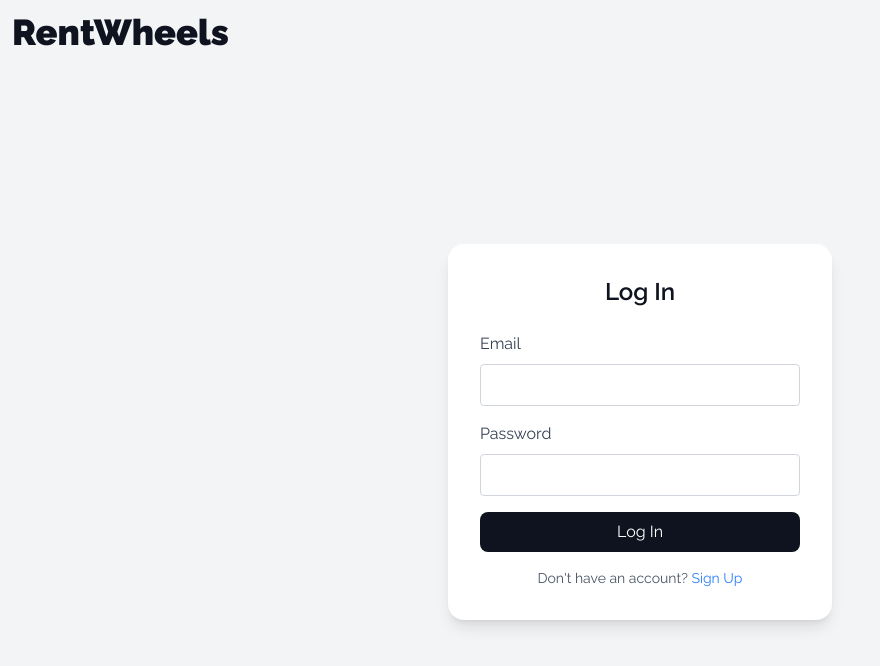
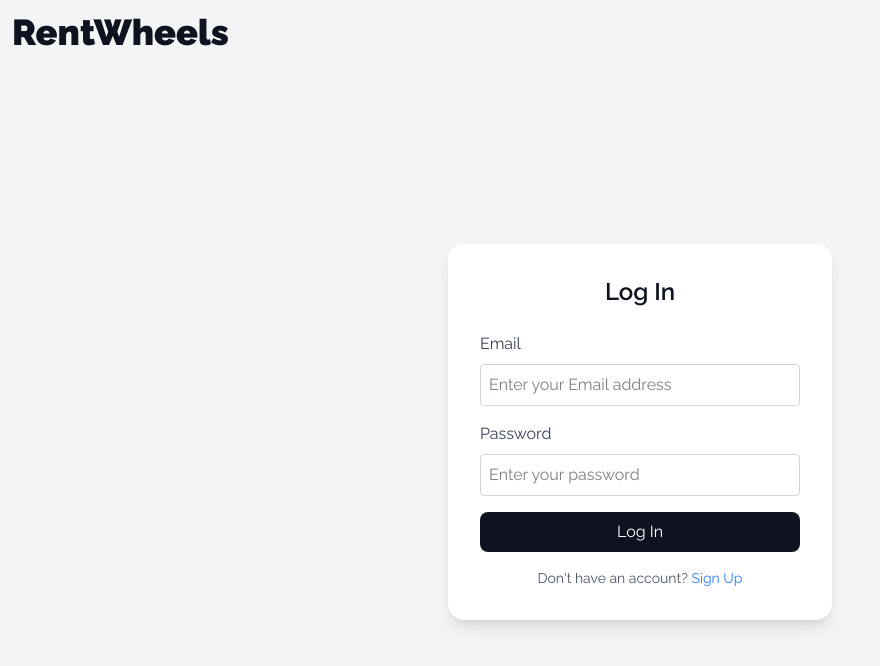
Before and after one commit to vidhyuthdev/Car-Rental-Project, a React (Vite) app in the folder frontend/: page /auth in a window 1280 px wide. Shown: the top 666 px of the page, without its empty margins (0-880 px from the left). Built offline with nearby package versions, Linux system fonts and the light colour scheme.

Commit message:
Auth Page improvement

```diff
--- a/frontend/package.json
+++ b/frontend/package.json
@@ -11,6 +11,7 @@
   },
   "dependencies": {
     "@tailwindcss/vite": "^4.0.5",
+    "axios": "^1.7.9",
     "react": "^18.3.1",
     "react-dom": "^18.3.1",
     "tailwindcss": "^4.0.5"
--- a/frontend/src/Pages/AuthenticationPage/AuthPage.jsx
+++ b/frontend/src/Pages/AuthenticationPage/AuthPage.jsx
@@ -1,20 +1,35 @@
-import  { useState } from 'react';
+import { useState } from 'react';
 import { useNavigate } from 'react-router-dom';
 
 const AuthPage = () => {
   const [isSignUp, setIsSignUp] = useState(false);
-    const navigate=useNavigate();
+  const navigate = useNavigate();
 
-    const HandleNavigateClick=()=>
-    {
-        navigate('/')
-    }
+
+  const [formData, setFormData] = useState({
+    email: '',
+    password: '',
+  });
+
+
+  const handleChange = (e) => {
+    setFormData({ ...formData, [e.target.name]: e.target.value });
+  };
+
+  const HandleNavigateClick = () => {
+    navigate('/');
+  };
+
   return (
     <div className='h-screen flex flex-col'>
-        <div onClick={()=>HandleNavigateClick()}
-        className='text-custom-dark bg-gray-100  sm:text-4xl text-2xl font-black cursor-pointer p-3'>Rent<span className='text-custom-dark  sm:text-4xl text-2xl font-black'>Wheels</span></div>
+      <div
+        onClick={HandleNavigateClick}
+        className='text-custom-dark bg-gray-100 sm:text-4xl text-2xl font-black cursor-pointer p-3'
+      >
+        Rent<span className='text-custom-dark sm:text-4xl text-2xl font-black'>Wheels</span>
+      </div>
+
       <div className="flex justify-center items-center flex-grow bg-gray-100">
-
         <div className="bg-white p-8 rounded-2xl shadow-lg w-96">
           <h2 className="text-center text-2xl font-semibold mb-6 text-custom-dark">
             {isSignUp ? 'Sign Up' : 'Log In'}
@@ -24,7 +39,11 @@ const AuthPage = () => {
             <div className="mb-4">
               <label className="block text-gray-700 mb-2">Email</label>
               <input
+              placeholder='Enter your Email address'
                 type="email"
+                name="email"
+                value={formData.email}
+                onChange={handleChange}
                 className="w-full p-2 border border-gray-300 rounded focus:outline-none focus:ring-2 focus:ring-blue-500"
                 required
               />
@@ -33,7 +52,11 @@ const AuthPage = () => {
             <div className="mb-4">
               <label className="block text-gray-700 mb-2">Password</label>
               <input
+              placeholder='Enter your password'
                 type="password"
+                name="password"
+                value={formData.password}
+                onChange={handleChange}
                 className="w-full p-2 border border-gray-300 rounded focus:outline-none focus:ring-2 focus:ring-blue-500"
                 required
               />
@@ -58,7 +81,6 @@ const AuthPage = () => {
           </p>
         </div>
       </div>
-
     </div>
   );
 };
```
Also changed, not shown: 1 other file (tests, documents, lock files or other folders). Lines whose indentation alone changed are shown as unchanged.
